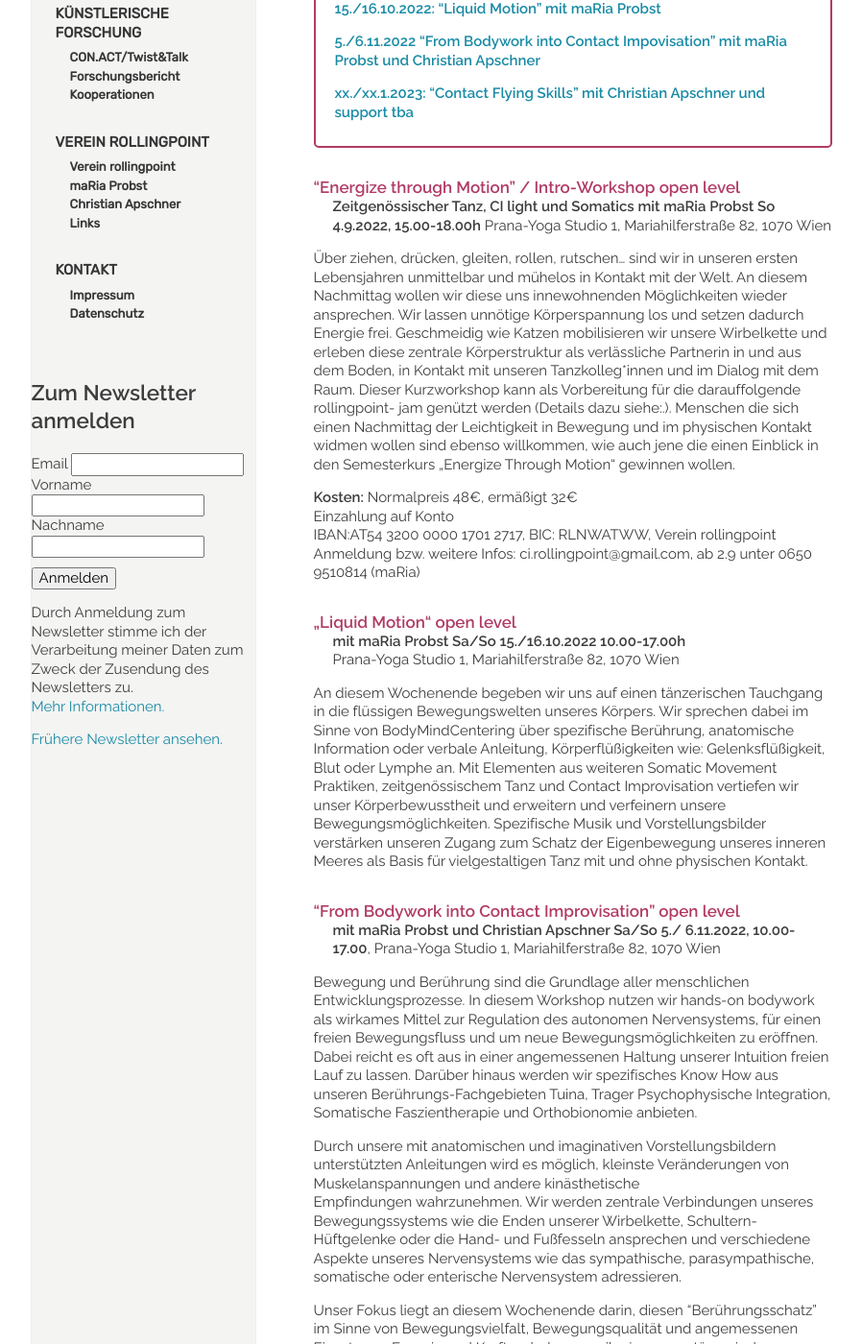
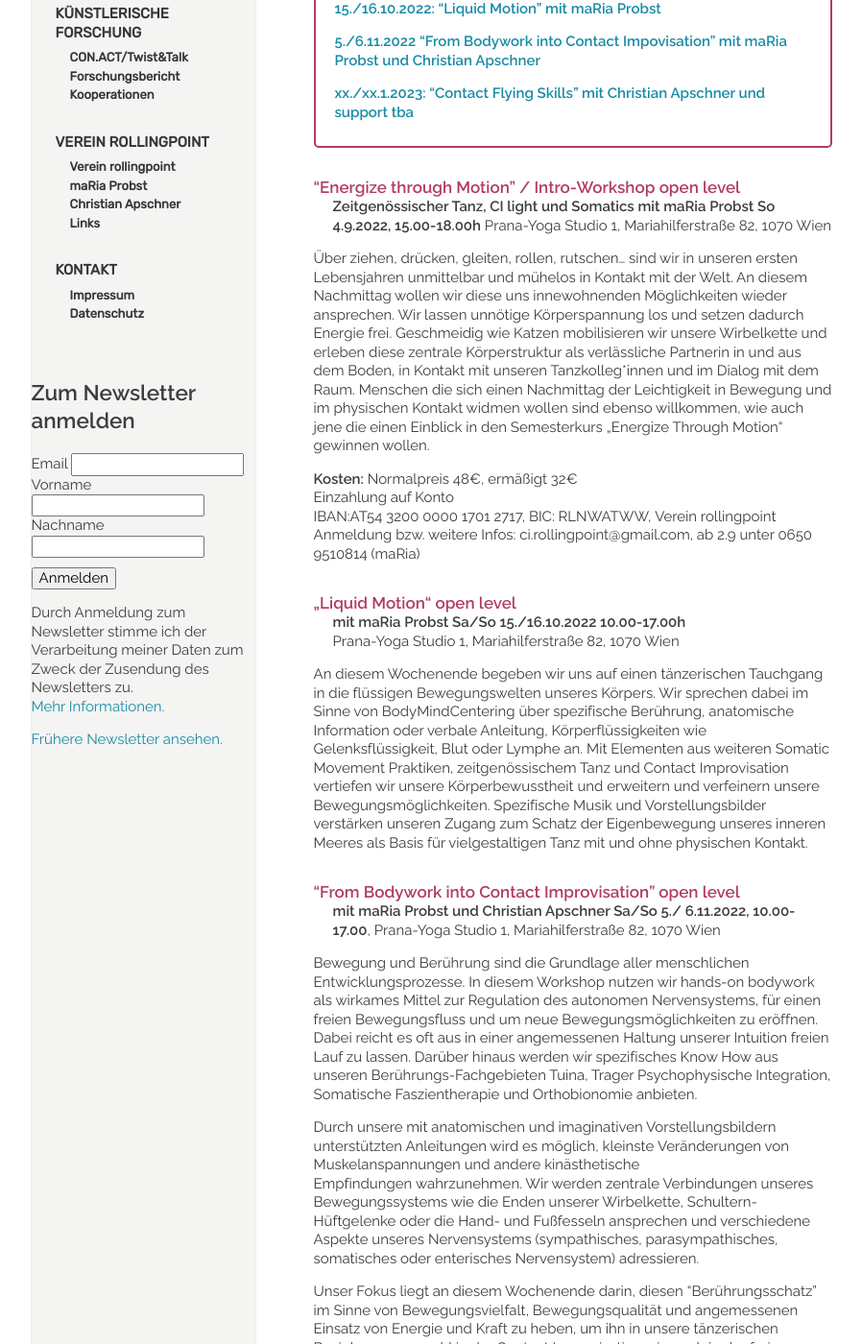
Before and after one commit to manulari/rollingpointat, a Jekyll site: the page built from _pages_de/workshops.md, in a window 1280 px wide and 1400 px high, scrolled down 496 px. Shown: the whole window at 96% size, without its empty margins (152-1050 px from the left). Built offline with Jekyll 4.4.1, drawn with Linux system fonts in a browser that asks for light colours; comment, search, counter and statistics services are not loaded.

Commit message:
Update page (de) “workshops”

```diff
--- a/_pages_de/workshops.md
+++ b/_pages_de/workshops.md
@@ -30,7 +30,7 @@ mit maRia Probst
 So 4.9.2022, 15.00-18.00h**
 Prana-Yoga Studio 1, Mariahilferstraße 82, 1070 Wien
 
-Über ziehen, drücken, gleiten, rollen, rutschen... sind wir in unseren ersten Lebensjahren unmittelbar und mühelos in Kontakt mit der Welt. An diesem Nachmittag wollen wir diese uns innewohnenden Möglichkeiten wieder ansprechen. Wir lassen unnötige Körperspannung los und setzen dadurch Energie frei. Geschmeidig wie Katzen mobilisieren wir unsere Wirbelkette und erleben diese zentrale Körperstruktur als verlässliche Partnerin in und aus dem Boden, in Kontakt mit unseren Tanzkolleg*innen und im Dialog mit dem Raum. Dieser Kurzworkshop kann als Vorbereitung für die darauffolgende rollingpoint- jam genützt werden (Details dazu siehe:.). Menschen die sich einen Nachmittag der Leichtigkeit in Bewegung und im physischen Kontakt widmen wollen sind ebenso willkommen, wie auch jene die einen Einblick in den Semesterkurs „Energize Through Motion“ gewinnen wollen.
+Über ziehen, drücken, gleiten, rollen, rutschen... sind wir in unseren ersten Lebensjahren unmittelbar und mühelos in Kontakt mit der Welt. An diesem Nachmittag wollen wir diese uns innewohnenden Möglichkeiten wieder ansprechen. Wir lassen unnötige Körperspannung los und setzen dadurch Energie frei. Geschmeidig wie Katzen mobilisieren wir unsere Wirbelkette und erleben diese zentrale Körperstruktur als verlässliche Partnerin in und aus dem Boden, in Kontakt mit unseren Tanzkolleg*innen und im Dialog mit dem Raum. Menschen die sich einen Nachmittag der Leichtigkeit in Bewegung und im physischen Kontakt widmen wollen sind ebenso willkommen, wie auch jene die einen Einblick in den Semesterkurs „Energize Through Motion“ gewinnen wollen.
 
 **Kosten:** Normalpreis 48€, ermäßigt 32€\
 Einzahlung auf Konto\
@@ -45,9 +45,7 @@ Anmeldung bzw. weitere Infos: ci.rollingpoint@gmail.com,  ab 2.9 unter 0650 9510
 Sa/So 15./16.10.2022 10.00-17.00h**\
 Prana-Yoga Studio 1, Mariahilferstraße 82, 1070 Wien
 
-An diesem Wochenende begeben wir uns auf einen tänzerischen Tauchgang in die flüssigen Bewegungswelten unseres Körpers. Wir sprechen dabei im Sinne von BodyMindCentering über spezifische Berührung, anatomische Information oder verbale Anleitung, Körperflüßigkeiten wie: Gelenksflüßigkeit, Blut oder Lymphe an. Mit Elementen aus weiteren Somatic Movement Praktiken, zeitgenössischem Tanz und Contact Improvisation vertiefen wir unser Körperbewusstheit und erweitern und verfeinern unsere Bewegungsmöglichkeiten. Spezifische Musik und Vorstellungsbilder verstärken unseren Zugang zum Schatz der Eigenbewegung unseres inneren Meeres als Basis für vielgestaltigen Tanz mit und ohne physischen Kontakt.
-
-
+An diesem Wochenende begeben wir uns auf einen tänzerischen Tauchgang in die flüssigen Bewegungswelten unseres Körpers. Wir sprechen dabei im Sinne von BodyMindCentering über spezifische Berührung, anatomische Information oder verbale Anleitung, Körperflüssigkeiten wie Gelenksflüssigkeit, Blut oder Lymphe an. Mit Elementen aus weiteren Somatic Movement Praktiken, zeitgenössischem Tanz und Contact Improvisation vertiefen wir unsere Körperbewusstheit und erweitern und verfeinern unsere Bewegungsmöglichkeiten. Spezifische Musik und Vorstellungsbilder verstärken unseren Zugang zum Schatz der Eigenbewegung unseres inneren Meeres als Basis für vielgestaltigen Tanz mit und ohne physischen Kontakt.
 
 <div class="named-anchor" id="bodywork"></div>
 
@@ -58,11 +56,9 @@ Sa/So 5./ 6.11.2022, 10.00-17.00**, Prana-Yoga Studio 1, Mariahilferstraße 82,
 
 Bewegung und Berührung sind die Grundlage aller menschlichen Entwicklungsprozesse. In diesem Workshop nutzen wir hands-on bodywork als wirkames Mittel zur Regulation des autonomen Nervensystems, für einen freien Bewegungsfluss und um neue Bewegungsmöglichkeiten zu eröffnen. Dabei reicht es oft aus in einer angemessenen Haltung unserer Intuition freien Lauf zu lassen. Darüber hinaus werden wir spezifisches Know How aus unseren Berührungs-Fachgebieten Tuina, Trager Psychophysische Integration, Somatische Faszientherapie und Orthobionomie anbieten.
 
-Durch unsere mit anatomischen und imaginativen Vorstellungsbildern unterstützten Anleitungen wird es möglich, kleinste Veränderungen von Muskelanspannungen und andere kinästhetische Empfindungen wahrzunehmen. Wir werden zentrale Verbindungen unseres Bewegungssystems wie die Enden unserer Wirbelkette, Schultern-Hüftgelenke oder die Hand- und Fußfesseln ansprechen und verschiedene Aspekte unseres Nervensystems wie das sympathische, parasympathische, somatische oder enterische Nervensystem adressieren.
+Durch unsere mit anatomischen und imaginativen Vorstellungsbildern unterstützten Anleitungen wird es möglich, kleinste Veränderungen von Muskelanspannungen und andere kinästhetische Empfindungen wahrzunehmen. Wir werden zentrale Verbindungen unseres Bewegungssystems wie die Enden unserer Wirbelkette, Schultern-Hüftgelenke oder die Hand- und Fußfesseln ansprechen und verschiedene Aspekte unseres Nervensystems (sympathisches, parasympathisches, somatisches oder enterisches Nervensystem) adressieren.
 
 Unser Fokus liegt an diesem Wochenende darin, diesen "Berührungsschatz" im Sinne von Bewegungsvielfalt, Bewegungsqualität und angemessenen Einsatz von Energie und Kraft zu heben, um ihn in unsere tänzerischen Beziehungen sowohl in der Contact Improvisation wie auch in der freien Improvisation einfließen zu lassen.  In der Contact Improvisation begegnen wir unseren TanzpartnerInnen in Form eines nonverbalen Dialogs und in diversen Übungssettings lernen wir, Bewegung im Kontakt körpergerecht und im Zusammenspiel mit den physikalischen Gesetzmäßigkeiten zu gestalten.
-
-
 
 <div class="named-anchor" id="flying"></div>
 
```
